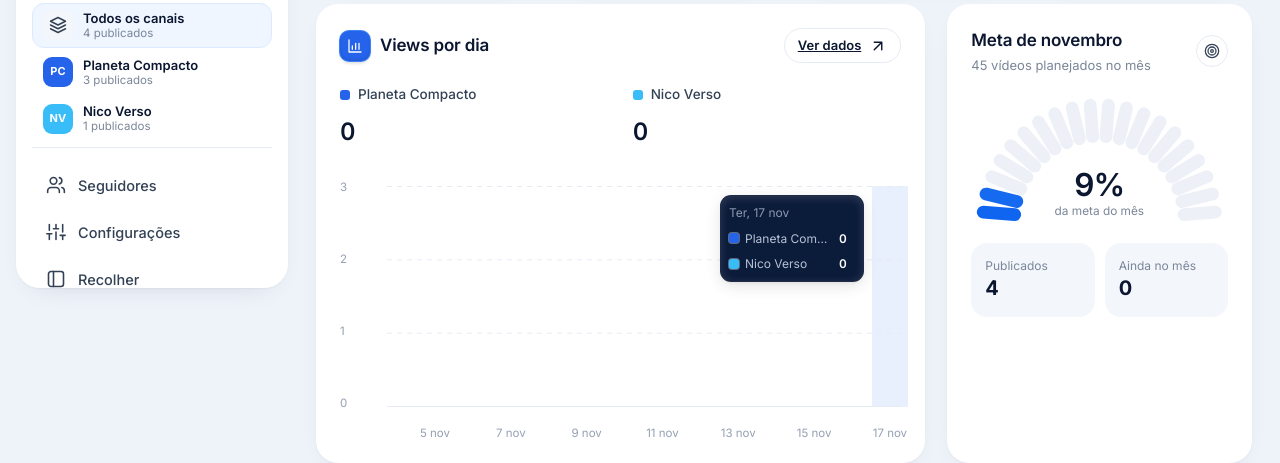
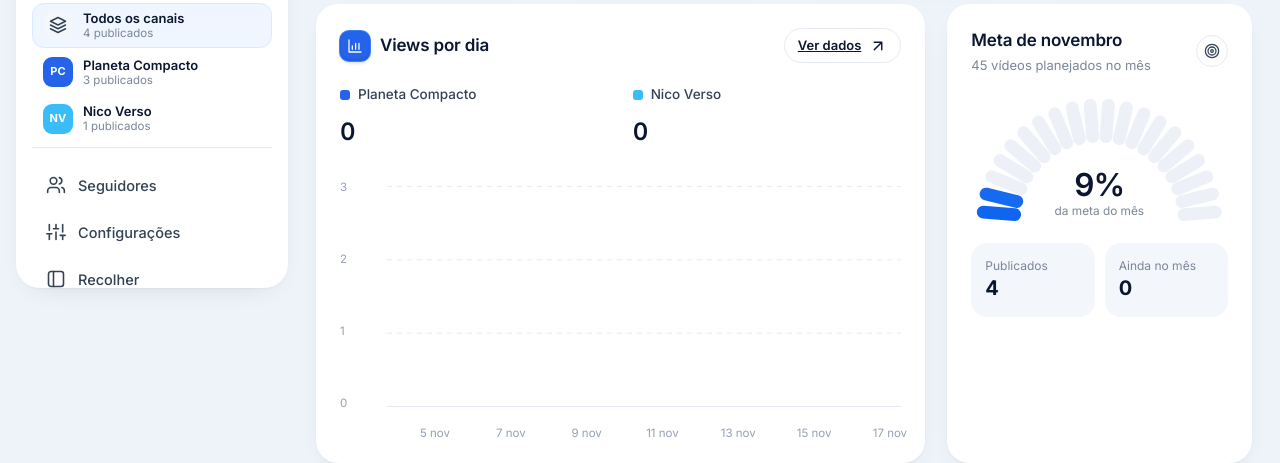
Before and after one commit to matheeusvx/estudio-criativo, a plain HTML site: page index.html in a window 1280 px wide. Shown: the part 496-959 px from the top of the page. Drawn offline with Linux system fonts and the light colour scheme.

Commit message:
Gráfico de views: destacar o dia só enquanto o cursor está sobre ele
Co-Authored-By: Claude Opus 5.5 <noreply@anthropic.com>

```diff
--- a/app.js
+++ b/app.js
@@ -529,6 +529,9 @@ function mountBreakdown(el, { title, series, data, selected, link = '#analytics'
   }
 
   function place() {
+    const off = st.hov === null && !st.kb;
+    col.classList.toggle('hide', off); tip.classList.toggle('hide', off);
+    if (off) return;
     const a = st.hov ?? st.sel, d = data[a];
     const { w, bw, x } = G;
     const cx = x(a) - PAD, cw = bw + 2 * PAD;
@@ -565,14 +568,16 @@ function mountBreakdown(el, { title, series, data, selected, link = '#analytics'
   }
   const kick = () => { if (!st.raf) st.raf = requestAnimationFrame(frame); };
 
-  const select = (i) => { st.sel = Math.min(Math.max(i, 0), n - 1); st.hov = null; place(); };
+  const select = (i) => { st.sel = Math.min(Math.max(i, 0), n - 1); place(); };
+  daysEl.addEventListener('focusin', () => { st.kb = true; place(); });
+  daysEl.addEventListener('focusout', () => { st.kb = false; place(); });
   daysEl.addEventListener('pointerover', (e) => { const b = e.target.closest('.bd-day'); if (b) { st.hov = +b.dataset.i; place(); } });
   plot.addEventListener('pointerleave', () => { if (st.hov !== null) { st.hov = null; place(); } });
   daysEl.addEventListener('click', (e) => { const b = e.target.closest('.bd-day'); if (b) select(+b.dataset.i); });
   daysEl.addEventListener('keydown', (e) => {
     const next = { ArrowRight: st.sel + 1, ArrowDown: st.sel + 1, ArrowLeft: st.sel - 1, ArrowUp: st.sel - 1, Home: 0, End: n - 1 }[e.key];
     if (next === undefined) return;
-    e.preventDefault(); select(next); daysEl.children[st.sel]?.focus();
+    e.preventDefault(); st.hov = null; select(next); daysEl.children[st.sel]?.focus();
   });
   statEls.forEach((b, k) => b.addEventListener('click', () => {
     const key = series[k].key;
@@ -595,8 +600,7 @@ function mountBreakdown(el, { title, series, data, selected, link = '#analytics'
   if (!reduce) {
     kick();
     const shownAt = 250 + st.sel * 45 + 1100 * 0.55;
-    setTimeout(() => col.classList.remove('pre'), shownAt);
-    setTimeout(() => tip.classList.remove('pre'), shownAt + 250);
+    setTimeout(() => { col.classList.remove('pre'); tip.classList.remove('pre'); }, shownAt);
   }
 }
 
--- a/styles.css
+++ b/styles.css
@@ -356,6 +356,9 @@ td .tg { font-size: 12px; color: var(--muted); }
 }
 .bd-tip.pre { opacity: 0; transform: translateY(6px) scale(.94); }
 .bd-col.no-tr, .bd-tip.no-tr { transition: none; }
+.bd-col.hide { opacity: 0; transform: scaleY(.6); }
+.bd-tip.hide { opacity: 0; transform: translateY(4px) scale(.96); }
+.bd-col { transition-property: left, width, transform, opacity; transition-duration: .55s, .55s, .35s, .25s; }
 .bd-tip .d { color: #8b9ab3; }
 .bd-tip .r { display: flex; align-items: center; gap: 6px; transition: opacity .3s; }
 .bd-tip .r.off { opacity: .4; }
```
